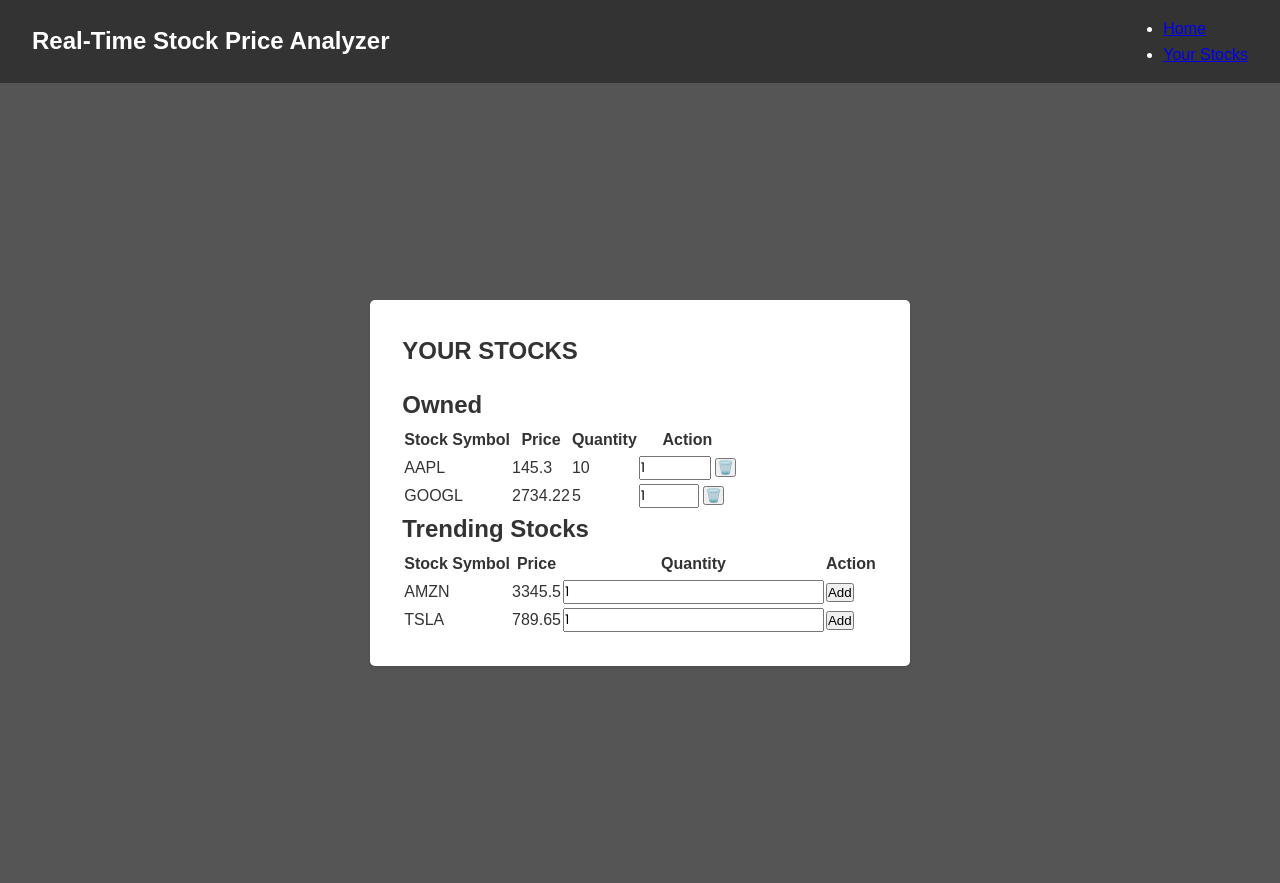
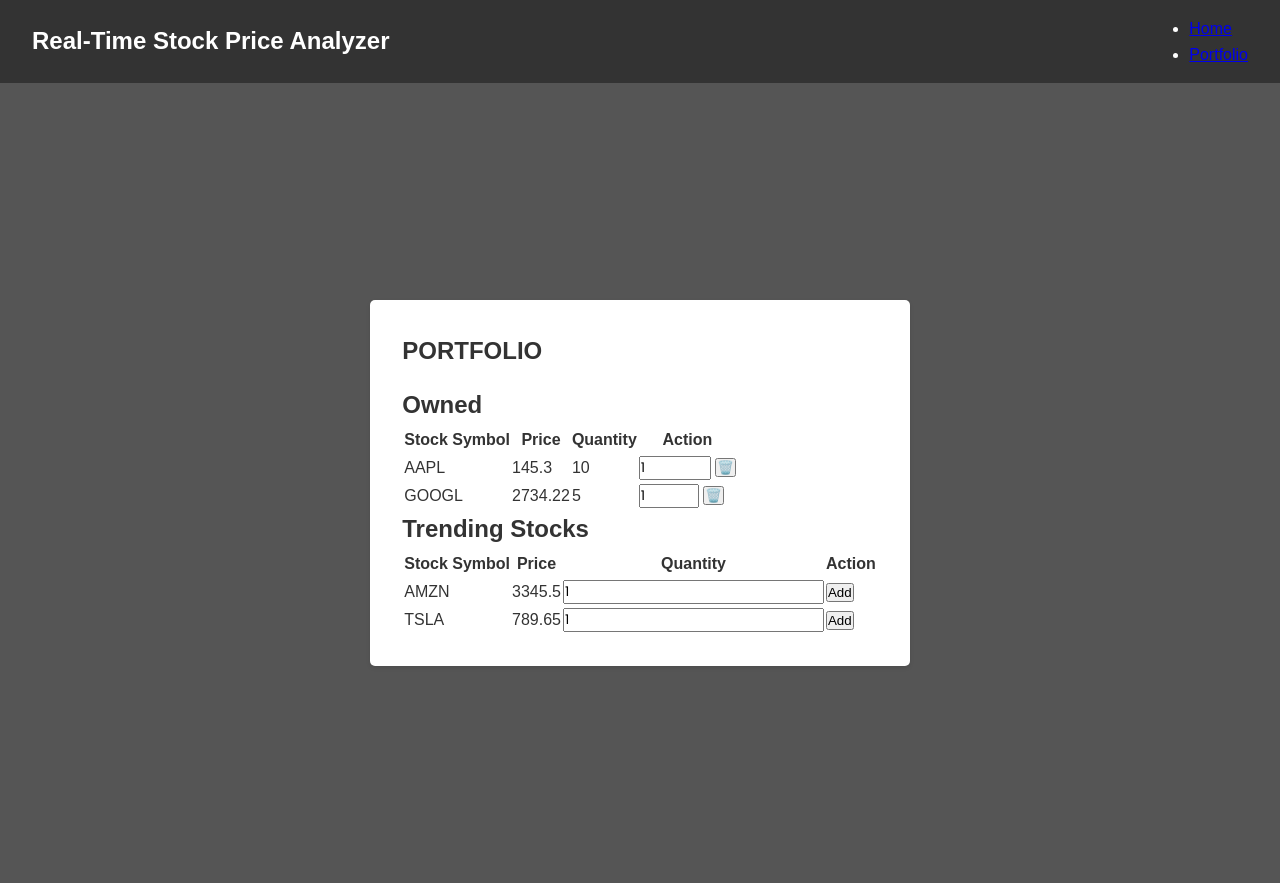
Before and after one commit to Zempaiii/G3-RTSPA, a Flask app: page /add in a window 1280 px wide. Run offline with Flask 3, Linux system fonts and the light colour scheme.

Commit message:
Update adds.html
changed "Your Stocks" to "Portfolio"
changed "YOUR STOCKS" to "PORTFOLIO"

```diff
--- a/templates/adds.html
+++ b/templates/adds.html
@@ -11,14 +11,14 @@
         <div class="logo">Real-Time Stock Price Analyzer</div>
             <ul>
                 <li><a href="preview.html">Home</a></li>
-                <li><a href="adds.html">Your Stocks</a></li>
+                <li><a href="adds.html">Portfolio</a></li>
             </ul>
         </nav>
     </header>
 
     <main>
         <section id="add" class="section">
-            <h1>YOUR STOCKS</h1>
+            <h1>PORTFOLIO</h1>
 
             <!-- User-owned stocks table -->
             <h2>Owned</h2>
```
